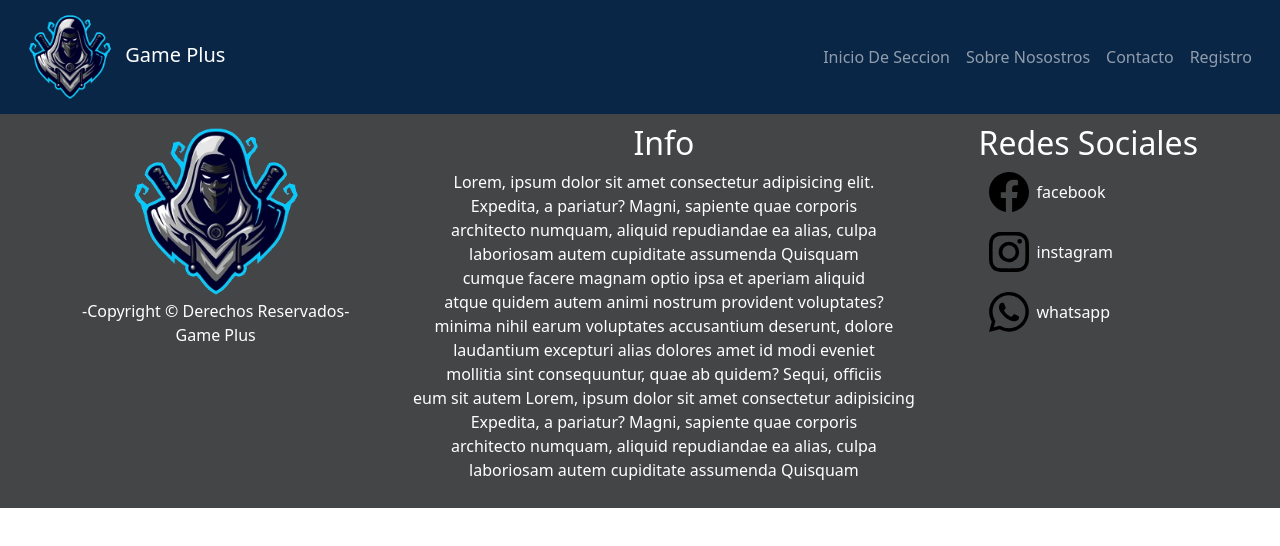
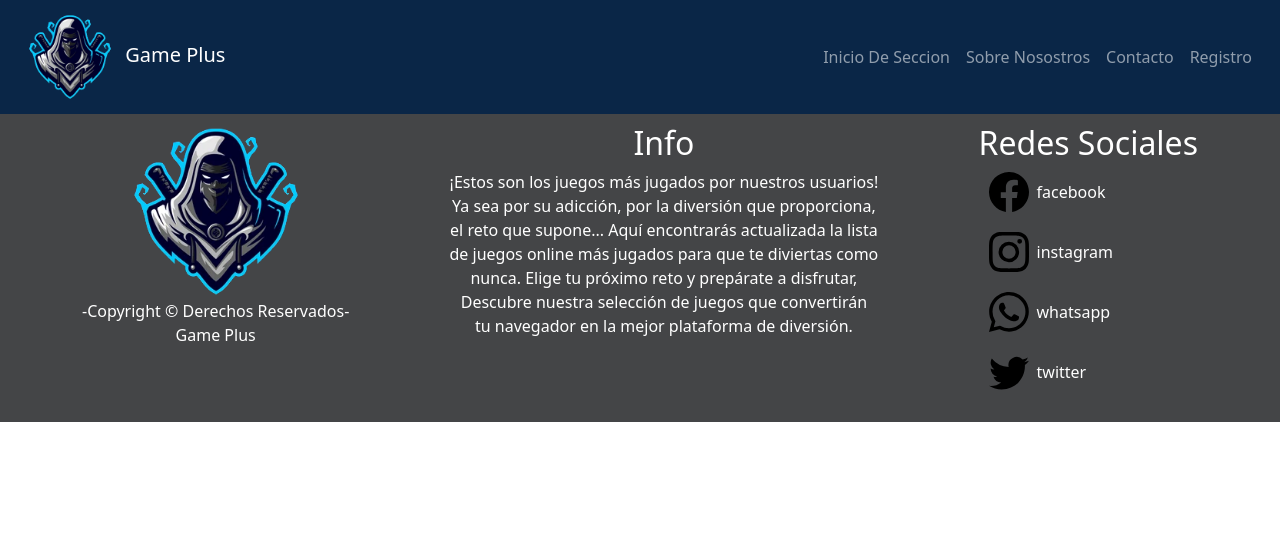
Before and after one commit to ivaneconomo/game-plus, a plain HTML site: page indexAdmin.html in a window 1280 px wide. Drawn offline with nearby package versions, Linux system fonts and the light colour scheme.

Commit message:
subiendo cambios

```diff
--- a/indexAdmin.html
+++ b/indexAdmin.html
@@ -9,6 +9,7 @@
   <link href="https://cdn.jsdelivr.net/npm/bootstrap@5.3.0-alpha1/dist/css/bootstrap.min.css" rel="stylesheet" integrity="sha384-GLhlTQ8iRABdZLl6O3oVMWSktQOp6b7In1Zl3/Jr59b6EGGoI1aFkw7cmDA6j6gD" crossorigin="anonymous">
 </head>
 <body>
+
   <nav class="navbar navbar-expand-lg navbar-dark p-2" style="background-color: #0A2647;">
     <div class="container-fluid">
       <a class="navbar-brand" href="#"><img src="./img/logo.png" alt="logo De La Empresa" width="100px" > Game Plus</a>
@@ -18,6 +19,7 @@
       <div class="d-flex justify-content-end collapse navbar-collapse" id="navbarSupportedContent">
         <ul class ="navbar-nav mb-2 mb-lg-0">
           <li class="nav-item">
+
             <a class="nav-link p-2" aria-current="page" href="#">Inicio De Seccion</a>
           </li>
           <li class="nav-item active">
@@ -31,6 +33,7 @@
             <a class="nav-link p-2">Registro</a>
           </li>
         </ul>
+        </form>
       </div>
     </div>
   </nav>
@@ -48,9 +51,7 @@
 
       <div class="container-about">
         <h2>Info</h2>
-        <p>Lorem, ipsum dolor sit amet consectetur adipisicing elit. <br>Expedita, a pariatur? Magni, sapiente quae corporis<br>architecto numquam, aliquid repudiandae ea alias, culpa <br>laboriosam autem cupiditate assumenda
-        Quisquam  <br>cumque facere magnam optio ipsa et aperiam aliquid<br>atque quidem autem animi nostrum provident voluptates?<br>minima nihil earum voluptates accusantium deserunt, dolore <br>laudantium excepturi alias dolores amet id modi eveniet<br>mollitia sint consequuntur, quae ab quidem? Sequi, officiis  <br>eum sit autem Lorem, ipsum dolor sit amet consectetur adipisicing <br>Expedita, a pariatur? Magni, sapiente quae corporis<br>architecto numquam, aliquid repudiandae ea alias, culpa <br>laboriosam autem cupiditate assumenda
-        Quisquam </p>
+        <p>¡Estos son los juegos más jugados por nuestros usuarios! <br>Ya sea por su adicción, por la diversión que proporciona, <br>el reto que supone... Aquí encontrarás actualizada la lista<br> de juegos online más jugados para que te diviertas como<br> nunca. Elige tu próximo reto y prepárate a disfrutar, <br>Descubre nuestra selección de juegos que convertirán <br>tu navegador en la mejor plataforma de diversión.</p>
       </div>
 
       <div class="container-redes">
@@ -60,6 +61,7 @@
           <a class="links" href="#"><img class="me-2" src="./img/facebook.svg" alt="iconos">facebook</a>
           <a class="links" href="#"><img class="me-2" src="./img/instagram.svg" alt="iconos">instagram</a>
           <a class="links" href="#"><img class="me-2" src="./img/whatsapp.svg" alt="iconos">whatsapp</a>
+          <a class="links" href="#"><img class="me-2" src="./img/twitter.svg" alt="iconos">twitter</a>
         </div>
       </div>
 
--- a/style.css
+++ b/style.css
@@ -33,9 +33,6 @@ body{
   margin-bottom: 20px;
   border-radius:25%;
 }
-.links:hover{
-  background-color: #ffffff00;
-}
 .container-derechos{
   color: #fff;
   text-align: center;
```
Also changed, not shown: img/twitter.svg (added).
